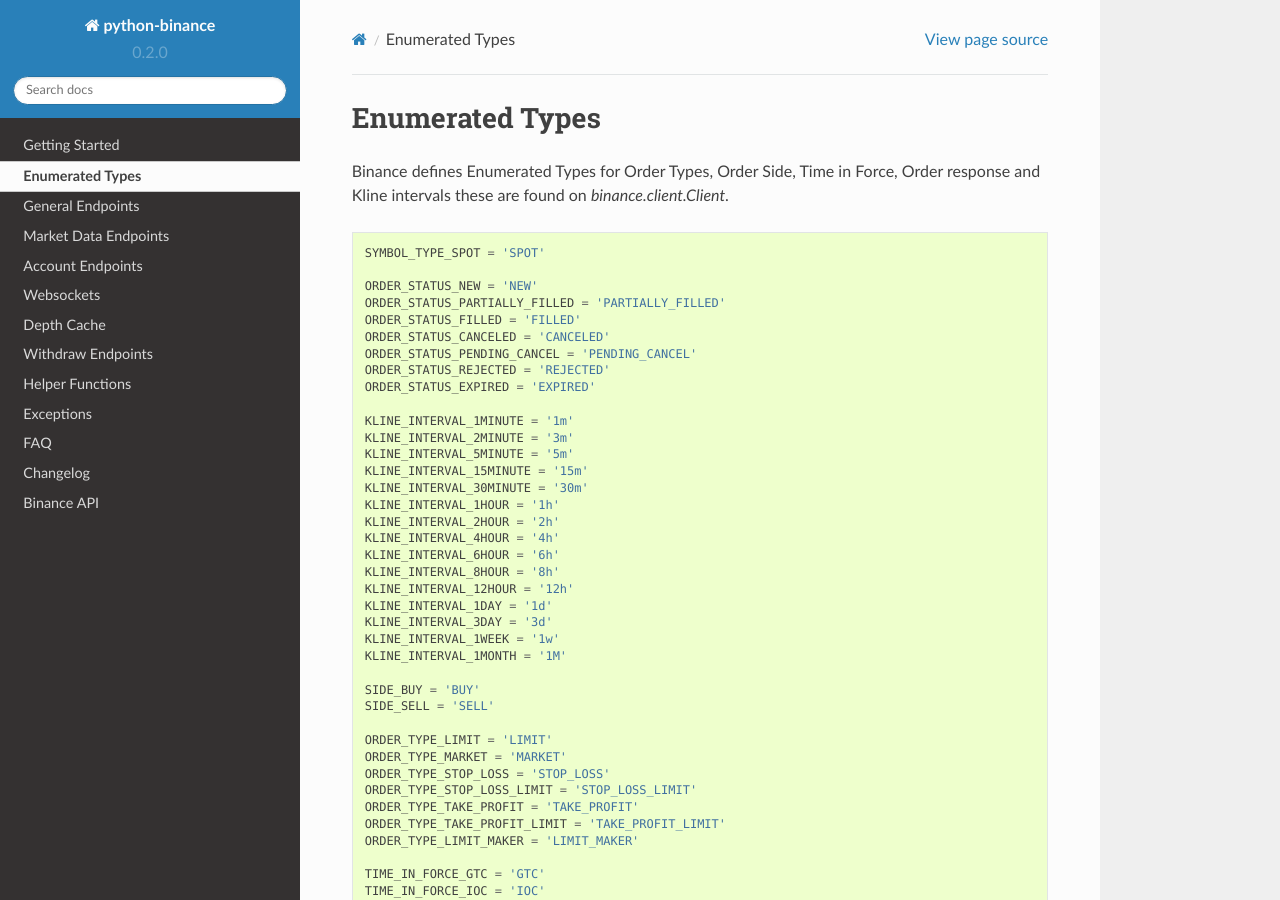
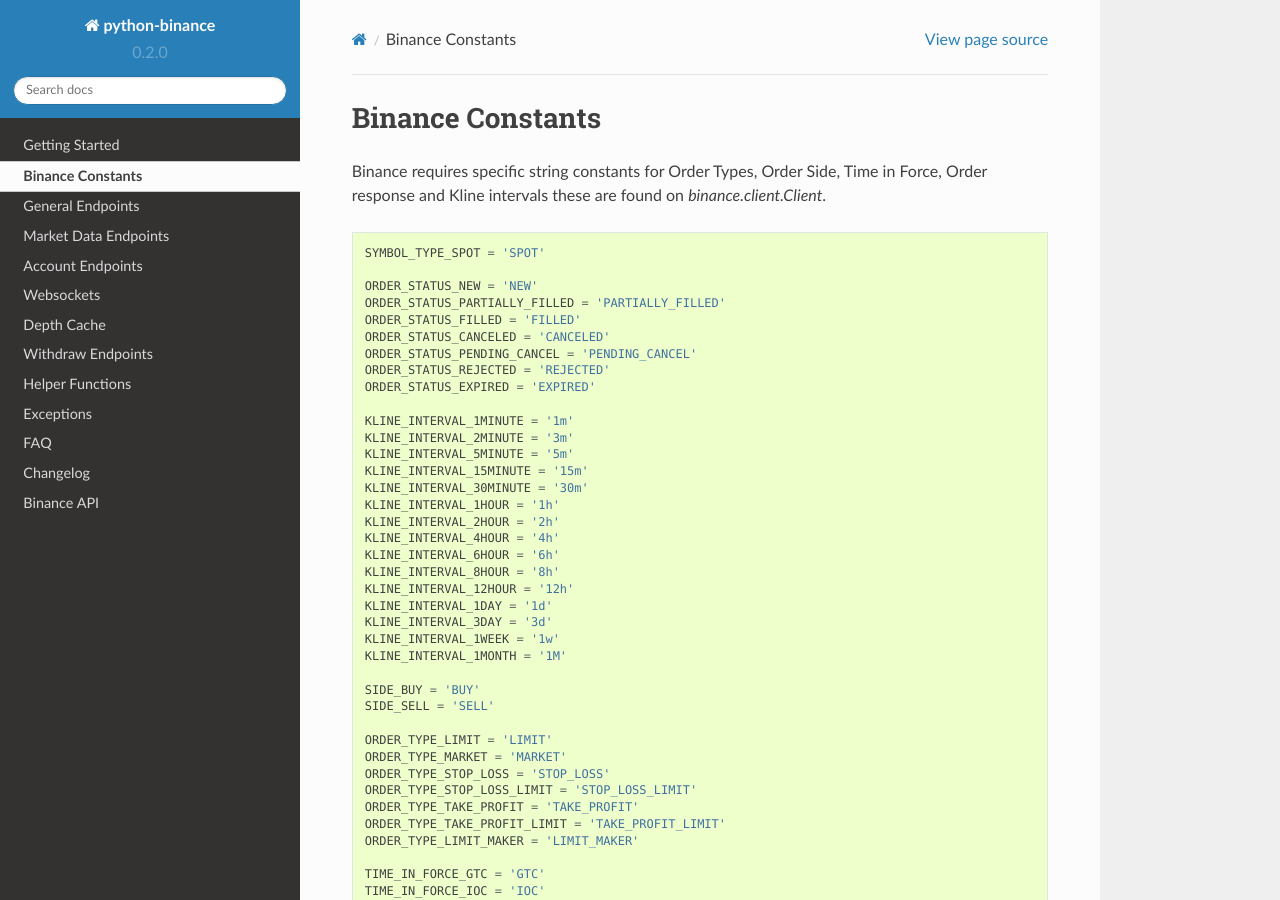
Before and after one commit to astro0099/python_BSC, a Sphinx documentation site: the page built from docs/constants.rst, in a window 1280 px wide and 900 px high. Built offline with Sphinx 7.4.7 and the Read the Docs theme 2.0.0, drawn with Linux system fonts in a browser that asks for light colours; formulas are drawn with MathJax 3.

Commit message:
Rename doc file from enums to constants

```diff
--- a/docs/enums.rst
+++ b/docs/constants.rst
@@ -1,7 +1,7 @@
-Enumerated Types
-================
+Binance Constants
+=================
 
-Binance defines Enumerated Types for Order Types, Order Side, Time in Force, Order response and Kline intervals these are found on `binance.client.Client`.
+Binance requires specific string constants for Order Types, Order Side, Time in Force, Order response and Kline intervals these are found on `binance.client.Client`.
 
 .. code:: python
 
--- a/docs/index.rst
+++ b/docs/index.rst
@@ -10,7 +10,7 @@
    :maxdepth: 2
 
    overview
-   enums
+   constants
    general
    market_data
    account
```
